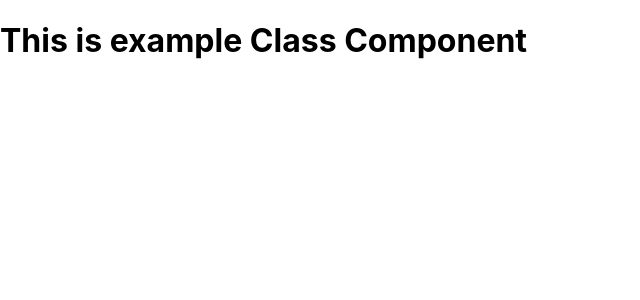
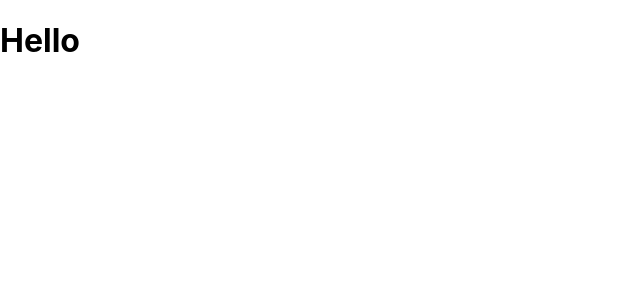
Before and after one commit to bdviett/reactJS, a React (Create React App) app: page / in a window 1280 px wide. Shown: the top 300 px of the page, without its empty margins (0-640 px from the left). Built offline with nearby package versions, Linux system fonts and the light colour scheme.

Commit message:
add code

```diff
--- a/src/App.js
+++ b/src/App.js
@@ -1,13 +1,12 @@
-import React, {Component} from 'react';
+import React from 'react';
 import logo from './logo.svg';
 import './App.css';
 import ClassComponent from "./components/ClassComponent";
-class App extends Component{
-    render() {
-        return (
-            <ClassComponent />
-        )
-    }
-}
+import FunctionComponent from "./components/FunctionComponent";
 
+const App = () => (
+    <div>
+        <h1>Hello</h1>
+    </div>
+);
 export default App;
--- a/src/components/FunctionComponent.js
+++ b/src/components/FunctionComponent.js
@@ -0,0 +1,13 @@
+import React from "react";
+
+function functionComponent () {
+    return (
+        <div>
+            <h1>
+                This is Example Function Component
+            </h1>
+        </div>
+    );
+}
+
+export default functionComponent();
```
Also changed, not shown: 1 other file (tests, documents, lock files or other folders).
